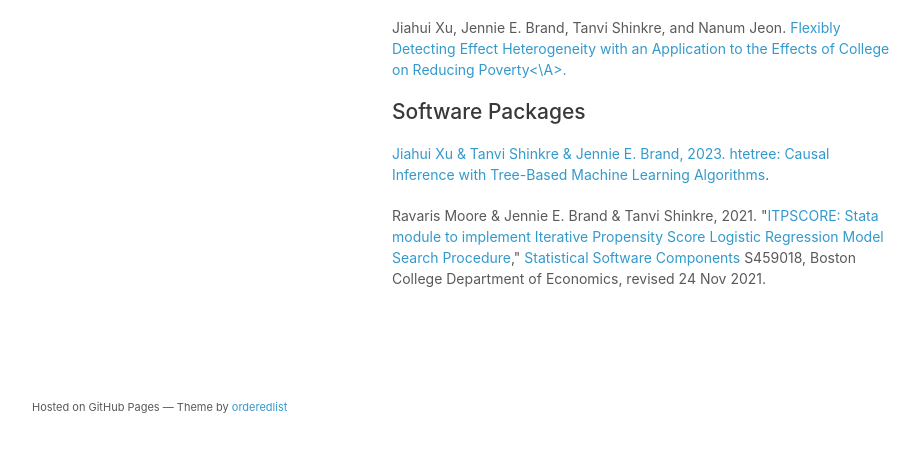
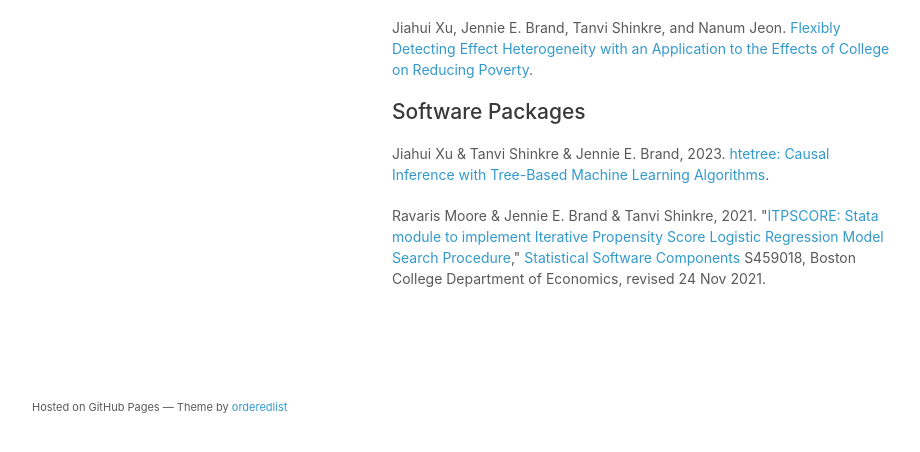
Before and after one commit to tanvishinkre/tanvishinkre.github.io, a plain HTML site: page index.html in a window 1280 px wide. Shown: the part 314-766 px from the top of the page, without its empty margins (178-1098 px from the left). Drawn offline with Linux system fonts and the light colour scheme.

Commit message:
Update index.html

```diff
--- a/index.html
+++ b/index.html
@@ -30,7 +30,7 @@
         <h2>Working Papers</h2>
         <p> Chad Hazlett & Tanvi Shinkre. <A HREF="https://arxiv.org/abs/2403.03299">Understanding and avoiding the "weights of regression": Heterogeneous effects, misspecification, and longstanding solutions</A>.</p>
 
-        <p> Jiahui Xu, Jennie E. Brand, Tanvi Shinkre, and Nanum Jeon. <A HREF="https://osf.io/preprints/socarxiv/65hcj">Flexibly Detecting Effect Heterogeneity with an Application to the Effects of College on Reducing Poverty<\A>.</p>
+        <p> Jiahui Xu, Jennie E. Brand, Tanvi Shinkre, and Nanum Jeon. <A HREF="https://osf.io/preprints/socarxiv/65hcj">Flexibly Detecting Effect Heterogeneity with an Application to the Effects of College on Reducing Poverty</A>.</p>
 
         <h2>Software Packages</h2>
 
```
